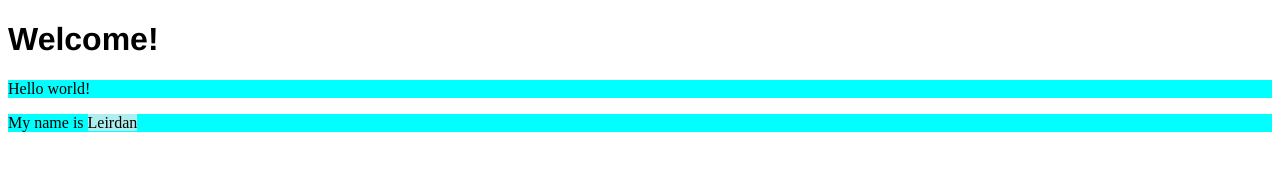
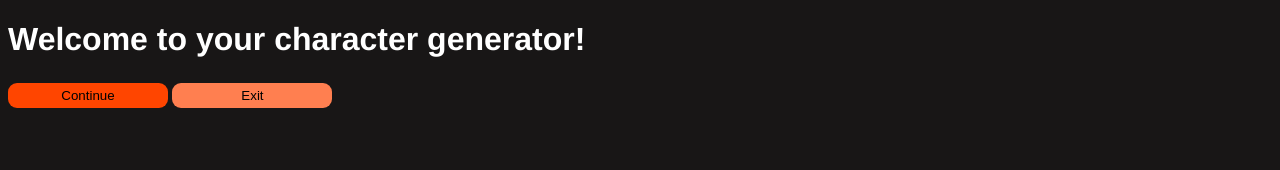
Before and after one commit to leirdan/sass-project, a plain HTML site: page index.html in a window 1280 px wide. Drawn offline with Linux system fonts and the light colour scheme.

Commit message:
Entendendo herança em SASS

```diff
--- a/index.html
+++ b/index.html
@@ -4,14 +4,20 @@
     <meta charset="UTF-8">
     <meta http-equiv="X-UA-Compatible" content="IE=edge">
     <meta name="viewport" content="width=device-width, initial-scale=1.0">
-    <link rel="stylesheet" href="src/style.css">
-    <title>Projeto usando SASS</title>
+    <link rel="stylesheet" href="src/css/style.css">
+    <title>Character generator</title>
 </head>
 <body>
-    <div>
-        <h1>Welcome!</h1>
-         <p>Hello world!</p>
-         <p>My name is <span>Leirdan</span></p>
-    </div>
+    <header>
+        <h1>Welcome to your character generator!</h1>
+    </header>
+    <main>
+        <button class="btn-primary" id="btn-continue" onclick="renderTextContinue()"> Continue </button>
+        <button class="btn-secondary mt-3"> Exit </button>
+        <div id="form-texts">
+            <p id="text"></p>
+        </div>
+    </main>
+    <script src="./src/fragments/mainPage.js"></script>
 </body>
 </html>
--- /dev/null
+++ b/src/fragments/mainPage.js
@@ -0,0 +1,23 @@
+const text = document.getElementById("text");
+const btnContinue = document.getElementById("btn-continue");
+const div = document.getElementById("form-texts");
+const button = document.createElement(`button`);
+button.classList = "btn";
+const textButton = document.createTextNode(`Do you wanna re-roll?`);
+const attributes = [
+  "Strength",
+  "Dexterity",
+  "Constitution",
+  "Intelligence",
+  "Wisdom",
+  "Charisma",
+];
+
+const renderTextContinue = () => {
+  for (let i = 0; i < 6; i++) {
+    text.innerHTML += `Your value for ${attributes[i]} is... <br>`;
+  }
+  button.appendChild(textButton);
+  div.appendChild(button);
+  btnContinue.disabled = true;
+};
--- /dev/null
+++ b/src/scss/style.scss
@@ -0,0 +1,41 @@
+body{
+    background-color: rgb(24, 22, 22);
+    color:white;
+    font-family: 'Franklin Gothic Medium', 'Arial Narrow', Arial, sans-serif;
+}
+
+header {
+    h1{
+        &:hover{
+            font-style: italic;
+        }
+    }
+}
+
+form {
+    label {
+        font-family: 'Courier New', Courier, monospace;
+    }
+}
+.btn {
+    width: 10rem;
+    border: 0;
+    border-radius: 9px;
+    font-family: Arial, Helvetica, sans-serif;
+    padding: 5px;
+    background-color:orangered;
+    &:hover{
+        background-color: orange;
+    }
+}
+.btn-primary {
+    @extend .btn
+}
+.btn-secondary {
+    @extend .btn;
+    background-color:coral;
+}
+
+.mt-3 {
+    margin-top: 3px;
+}
--- a/src/style.scss
+++ /dev/null
@@ -1,21 +0,0 @@
-p {
-    background-color: red
-}
-
-div {
-    p {
-        background-color: aqua;
-        &:hover{
-            background-color:deeppink
-        }
-}
-    span{
-        background-color: paleturquoise;
-    }
-    h1{
-        font-family: 'Franklin Gothic Medium', 'Arial Narrow', Arial, sans-serif;
-        &:hover{
-            font-style: italic;
-        }
-    }
-}
```
Also changed, not shown: src/css/style.css (added), src/style.css (deleted), 3 other files.
